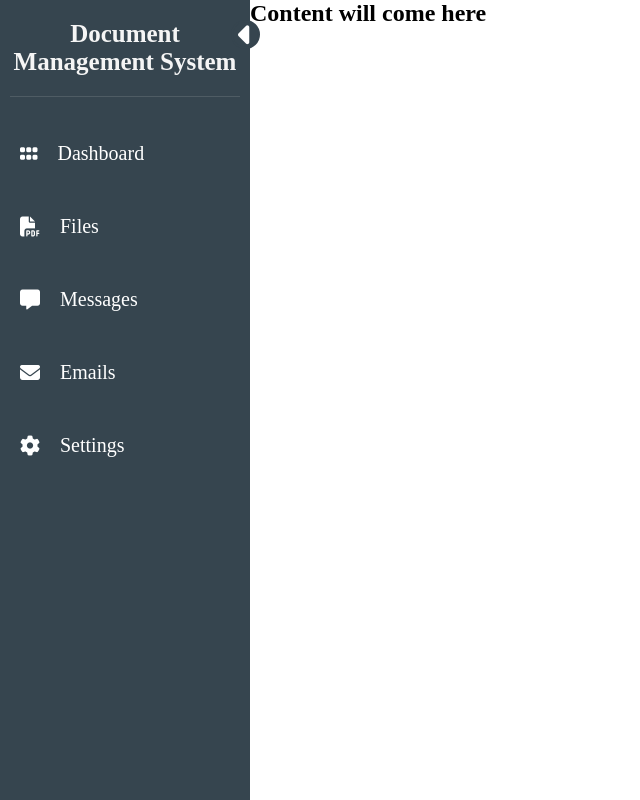
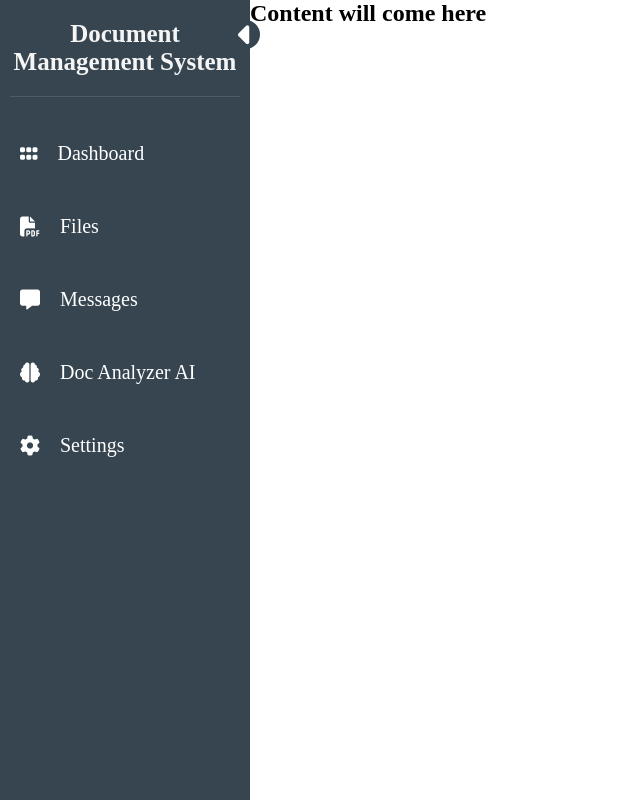
Before and after one commit to developerdatascience/docs_management_system, a FastAPI app: template app/templates/index.html in a window 1280 px wide. Shown: the whole page, without its empty margins (0-640 px from the left). Run offline with FastAPI, Linux system fonts and the light colour scheme; the template is opened without the code that fills it, so the values that code supplies are empty; some libraries are stand-ins or nearby versions.

Commit message:
CI added

```diff
--- /dev/null
+++ b/app/routers/deeplearning.py
@@ -0,0 +1,3 @@
+import torch
+print(torch.backends.mps.is_available())  # Should print True
+print(torch.backends.mps.is_built())      # Should print True
--- a/app/static/css/index.css
+++ b/app/static/css/index.css
@@ -129,5 +129,5 @@
 
 .nav-items a:hover {
     background-color: #a3a3a3;
-    color: #1A1F2E;
+    color: var(--color-menu-item-seclected);
 }
--- a/app/templates/index.html
+++ b/app/templates/index.html
@@ -4,7 +4,7 @@
     <meta charset="UTF-8">
     <meta name="viewport" content="width=device-width, initial-scale=1.0">
     <link rel="stylesheet" href="/app/static/css/index.css">
-    <script src="https://kit.fontawesome.com/606d99f9be.js" crossorigin="anonymous"></script>
+    <link rel="stylesheet" href="https://cdnjs.cloudflare.com/ajax/libs/font-awesome/6.4.0/css/all.min.css"/>
     <title>Document</title>
 </head>
 <body>
@@ -39,10 +39,10 @@
                                 <p>Messages</p>
                             </a>
                         </li>
-                         <li class="nav-items">
+                         <li class="nav-items AI">
                             <a href="">
-                                <i class="fa-solid fa-envelope"></i>
-                                <p>Emails</p>
+                                <i class="fa-solid fa-brain"></i>
+                                <p>Doc Analyzer AI</p>
                             </a>
                         </li>
                         <li class="nav-items">
```
Also changed, not shown: .github/workflows/ci.yml, app/static/images/AI icon.png (added).
